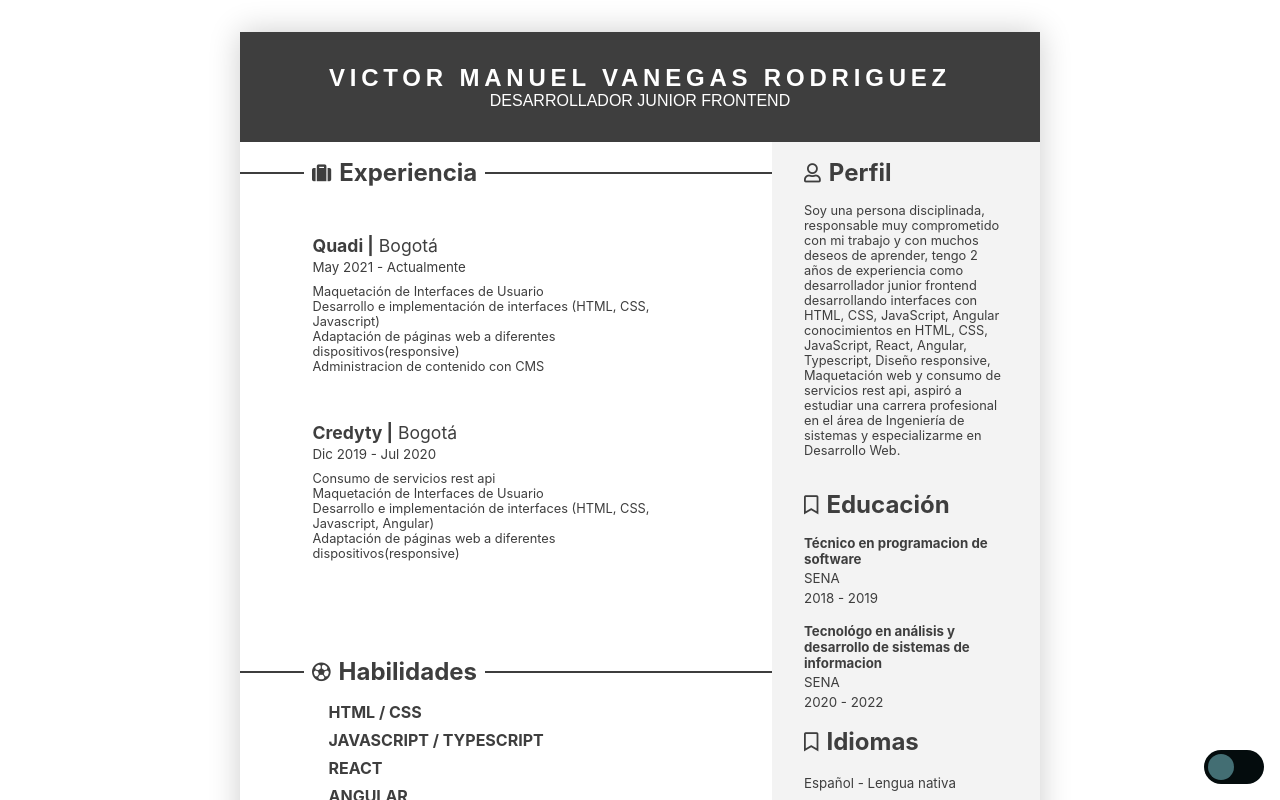
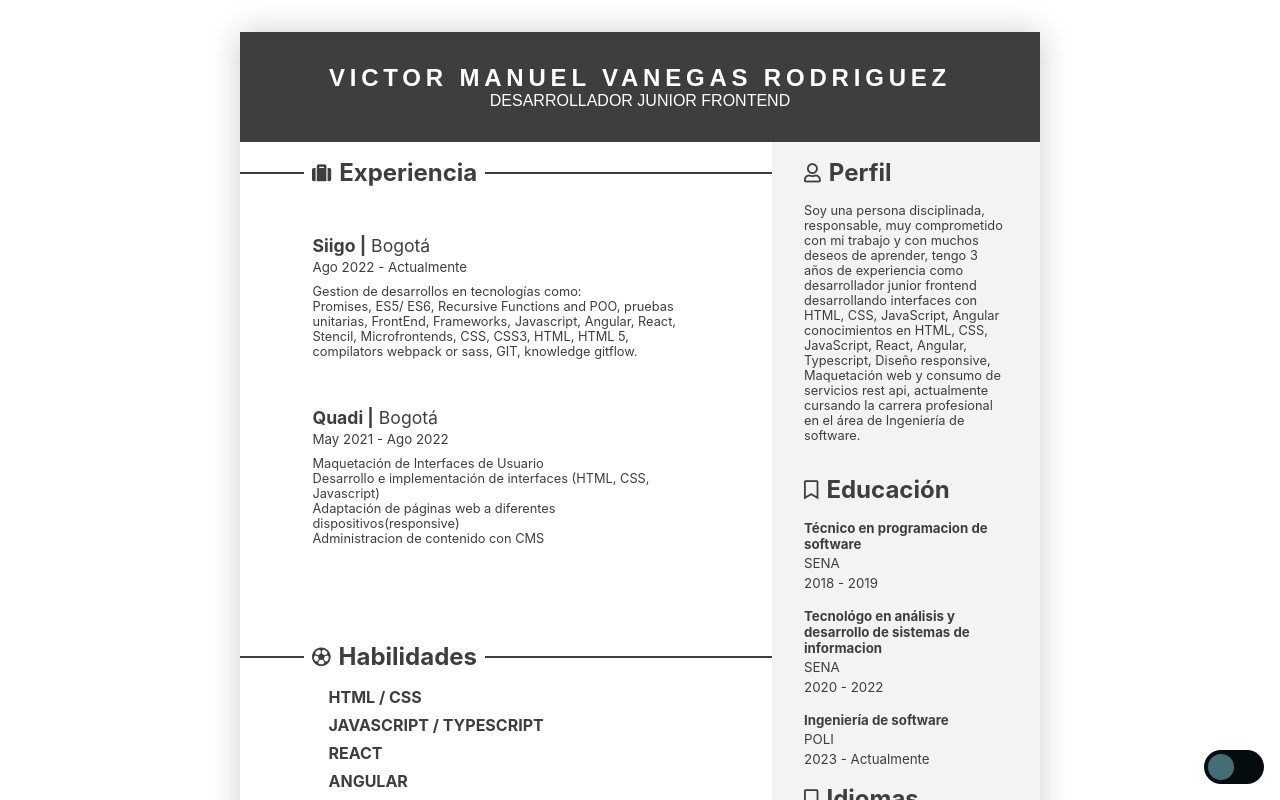
Before and after one commit to vmvanegas/curriculum-vitae, a React (Create React App) app: page / in a window 1280 px wide. Shown: the top 800 px of the page. Built offline with nearby package versions, Linux system fonts and the light colour scheme.

Commit message:
Actualizacion hoja de vida Abril 15 de 2023

```diff
--- a/src/App.js
+++ b/src/App.js
@@ -27,7 +27,26 @@ function App() {
                   <i className="fas fa-suitcase"></i>
                   <h2>Experiencia</h2>
                 </div>
-                  <hr/>
+                <hr />
+              </div>
+              <div className="cv-experience">
+                <article className="cv-experience-text">
+                  <div className="company-name">
+                    <h4><b>Siigo |</b> Bogotá</h4>
+                  </div>
+                  <div className="date">
+                    <small>Ago 2022 - Actualmente</small>
+                  </div>
+                  <div className="activities">
+                    <p>
+                      Gestion de desarrollos en tecnologías como: <br />
+                      Promises, ES5/ ES6, Recursive Functions and POO,
+                      pruebas unitarias, FrontEnd,
+                      Frameworks, Javascript, Angular, React, Stencil, Microfrontends, CSS, CSS3,
+                      HTML, HTML 5, compilators webpack or sass, GIT, knowledge gitflow.
+                    </p>
+                  </div>
+                </article>
               </div>
               <div className="cv-experience">
                 <article className="cv-experience-text">
@@ -35,7 +54,7 @@ function App() {
                     <h4><b>Quadi |</b> Bogotá</h4>
                   </div>
                   <div className="date">
-                      <small>May 2021 - Actualmente</small>
+                    <small>May 2021 - Ago 2022</small>
                   </div>
                   <div className="activities">
                     <p>
@@ -47,7 +66,7 @@ function App() {
                   </div>
                 </article>
               </div>
-                <div className="cv-experience">
+              {/* <div className="cv-experience">
                   <article className="cv-experience-text">
                     <div className="company-name">
                       <h4><b>Credyty |</b> Bogotá</h4>
@@ -65,7 +84,7 @@ function App() {
                         </p>
                     </div>
                   </article>
-                </div>
+                </div> */}
               {/* <div className="cv-experience">
                   <article className="cv-experience-text">
                     <div className="company-name">
@@ -96,7 +115,7 @@ function App() {
                   <i className="far fa-futbol"></i>
                   <h2>Habilidades</h2>
                 </div>
-                  <hr/>
+                <hr />
               </div>
               <div className="cv-skills">
                 <div className="skill-range">
@@ -138,9 +157,9 @@ function App() {
               <div className="profile-section-text">
                 <p>
                   Soy una persona disciplinada,
-                    responsable muy comprometido
+                  responsable, muy comprometido
                   con mi trabajo y con muchos
-                    deseos de aprender, tengo 2 años
+                  deseos de aprender, tengo 3 años
                   de experiencia como desarrollador
                   junior frontend desarrollando
                   interfaces con HTML, CSS,
@@ -149,10 +168,9 @@ function App() {
                   Angular, Typescript, Diseño
                   responsive, Maquetación web y
                   consumo de servicios rest api,
-                    aspiró a estudiar una carrera
+                  actualmente cursando la carrera
                   profesional en el área de
-                    Ingeniería de sistemas y
-                    especializarme en Desarrollo Web.
+                  Ingeniería de software.
                 </p>
               </div>
             </div>
@@ -185,6 +203,17 @@ function App() {
                 </div>
                 <div className="cv-small-text">
                   <small>2020 - 2022</small>
+                </div>
+              </div>
+              <div className="cv-education-text">
+                <div className="carrer-name">
+                  <h5>Ingeniería de software</h5>
+                </div>
+                <div className="cv-small-text">
+                  <small>POLI</small>
+                </div>
+                <div className="cv-small-text">
+                  <small>2023 - Actualmente</small>
                 </div>
               </div>
             </div>
```
Lines whose indentation alone changed are shown as unchanged.
